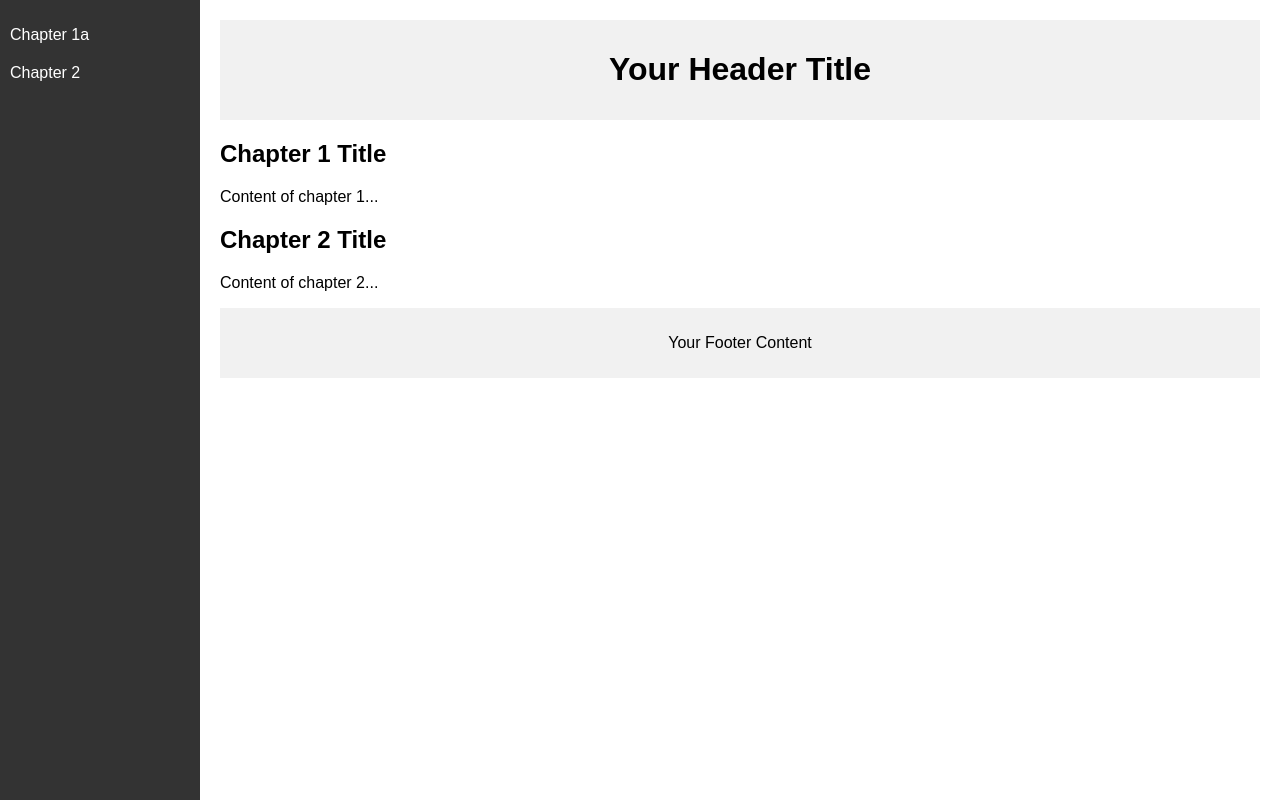
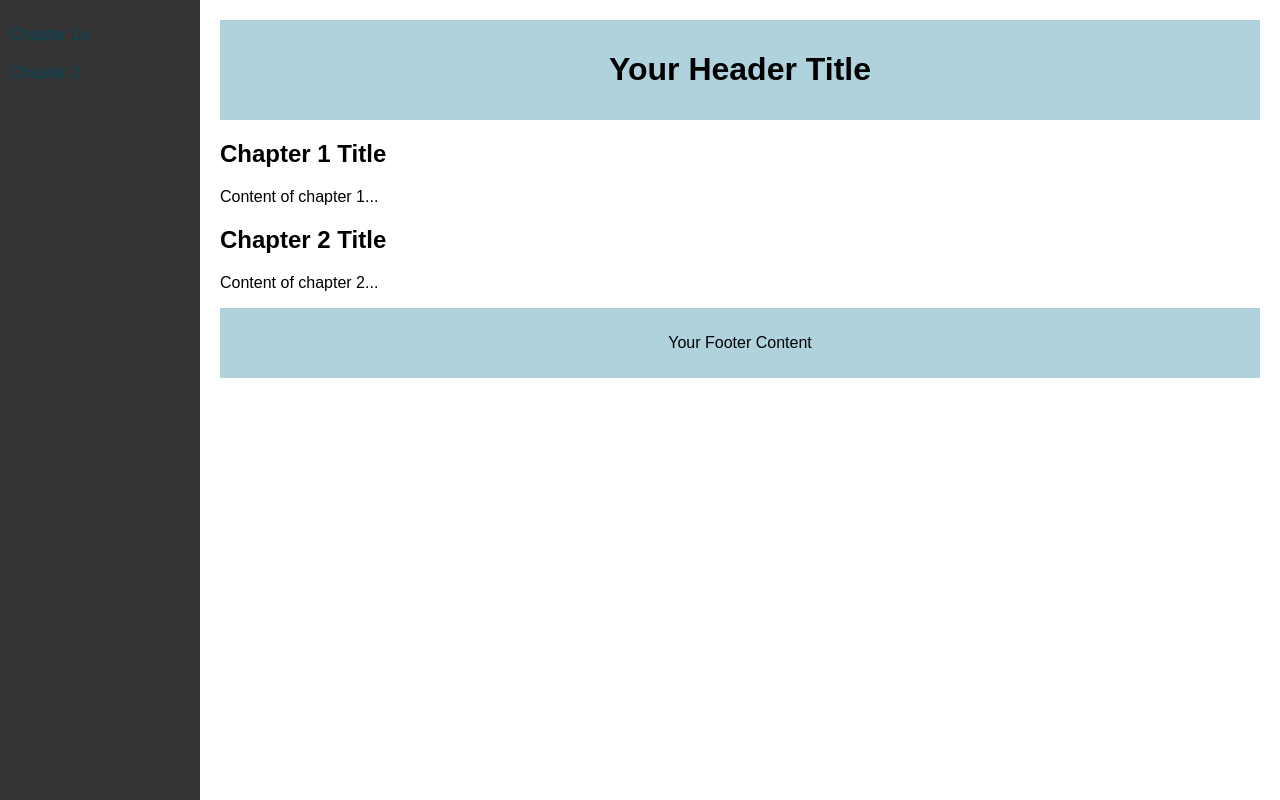
Before and after one commit to harshential/harshential.github.io, a plain HTML site: page section 1.html in a window 1280 px wide. Drawn offline with Linux system fonts and the light colour scheme.

Commit message:
colour change for link 1

```diff
--- a/styles 1.css
+++ b/styles 1.css
@@ -18,7 +18,7 @@ body {
 }
 
 .sidebar ul li a {
-    color: #fff;
+    color: #09475A;
     text-decoration: none;
     display: block;
     padding: 10px;
@@ -30,7 +30,7 @@ body {
 }
 
 header, footer {
-    background: #f1f1f1;
+    background: #B0D2DD;
     padding: 10px;
     text-align: center;
 }
```
